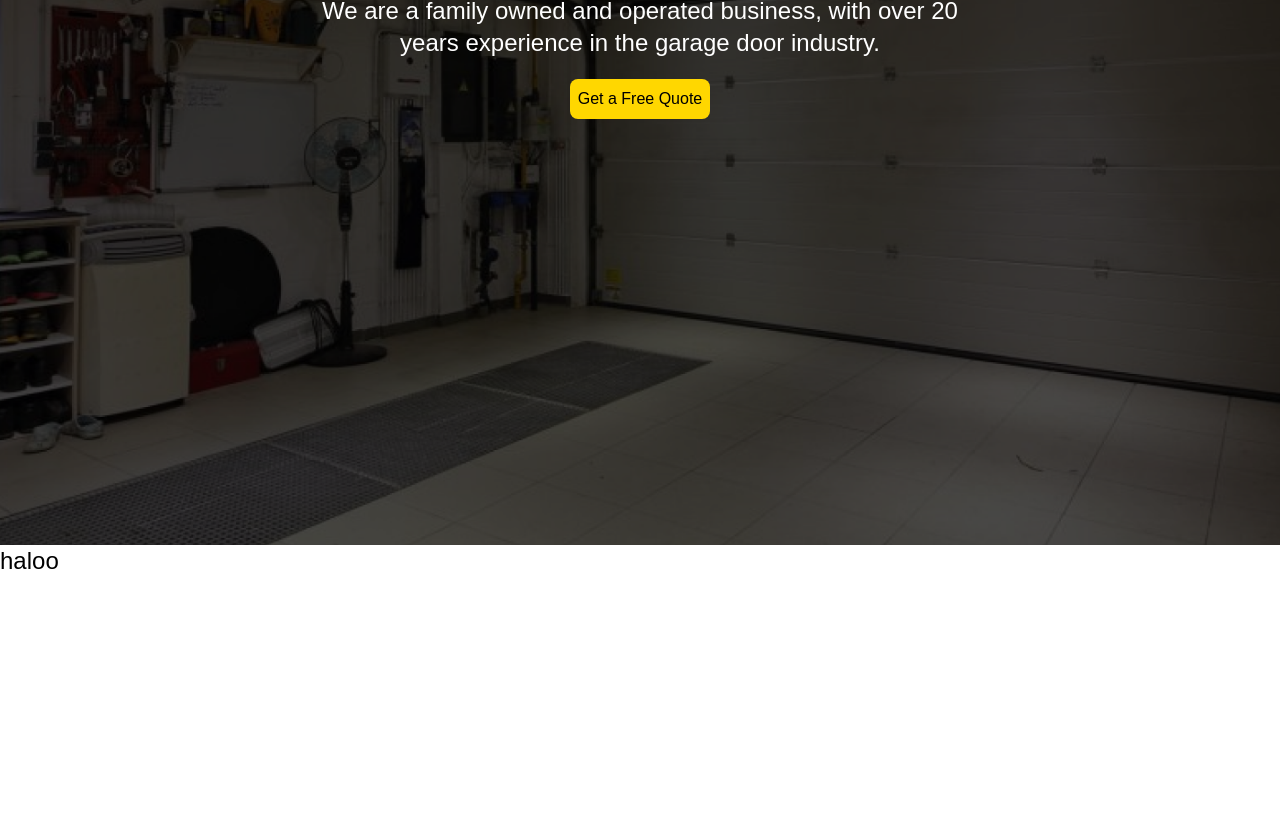
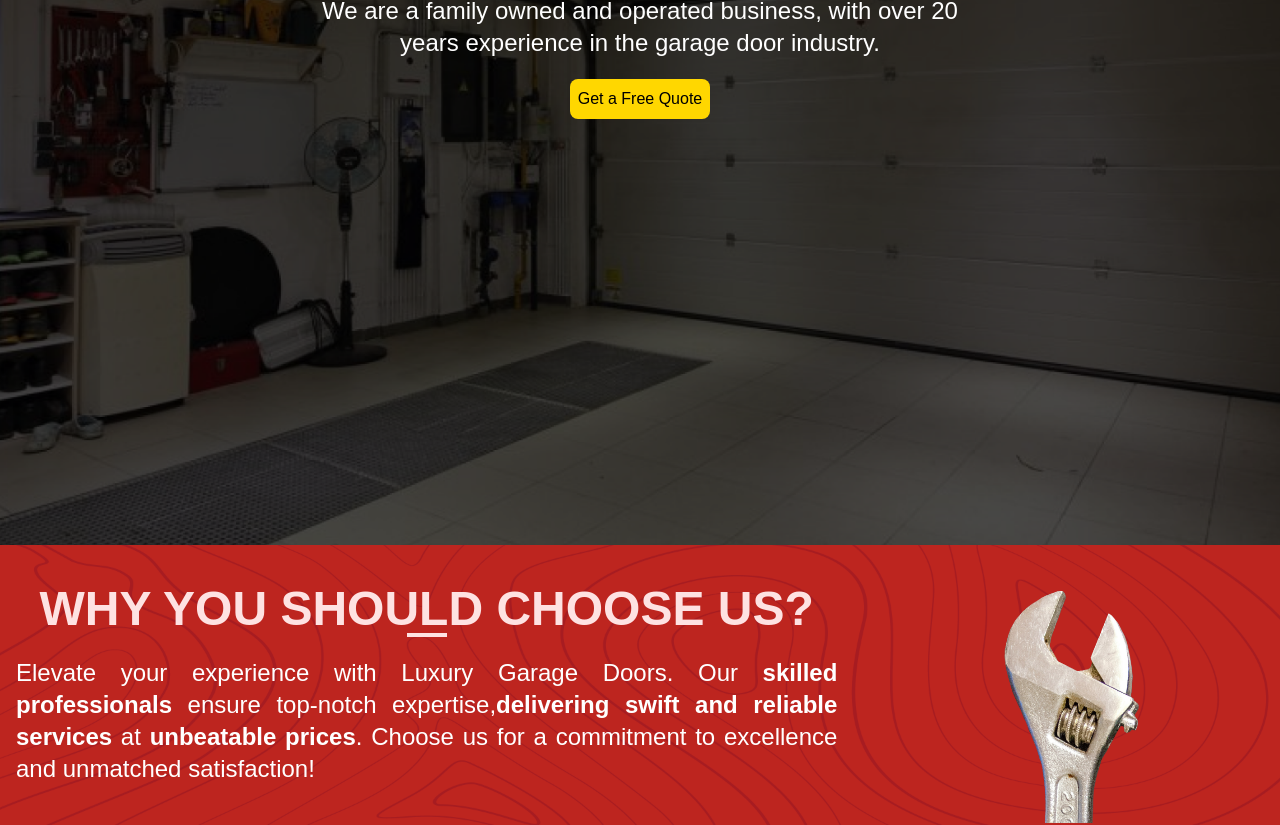
Before and after one commit to qweersq/luxurygaragedoors, a React (Vite) app: page / in a window 1280 px wide. Shown: the part 403-1228 px from the top of the page. Before the commit the page ends 980 px from the top, so only its background shows below. Built offline with nearby package versions, Linux system fonts and the light colour scheme.

Commit message:
page 2 in progres

```diff
--- a/src/MainPages/Page2.jsx
+++ b/src/MainPages/Page2.jsx
@@ -1,10 +1,25 @@
 import React from 'react'
+import bg2 from '../assets/images/bg2.webp';
+import foto1 from '../assets/images/foto1.webp';
 
 function Page2() {
   return (
-    <div>
-      <h1 className='text-2xl'>haloo</h1>
+    <div className="bg-cover bg-center" style={{ backgroundImage: `url(${bg2})` }}>
+    <div className="container">
+      <div className="flex flex-wrap sm:justify-between items-center ">
+        <div class="w-full px-4 font-medium mx-auto pt-5 sm:pt-3 md:pt-10   sm:w-2/3 place-items-center ">
+          <h1 className=" text-3xl font-bold sm:text-4xl lg:text-5xl text-red-100">WHY YOU SHOULD CHOOSE US?</h1>
+          <div className="w-10  pt-5 border-t-4 border-red-100"></div>
+          <p className="text-white text-justify pb-5 md:text-xl lg:text-2xl lg:pb-10">Elevate your experience with Luxury Garage Doors. Our <b class="font-bold">skilled professionals</b> ensure top-notch expertise,
+            <b className="font-bold">delivering swift and reliable services</b> at <b class="font-bold">unbeatable prices</b>. Choose us for a commitment to
+            excellence and unmatched satisfaction!</p>
+        </div>
+        <div className="w-full flex justify-center px-4 mx-auto pt-5 sm:pt-3 md:pt-5 sm:w-1/3 items-end">
+          <img src={foto1} alt="" className='"w-1/2 sm:w-[30rem] sm:h-60 md:h-64  md:w-[35rem] lg:h-64 lg:w-80'/>
+        </div>
+      </div>
     </div>
+  </div>
   )
 }
 
```
Also changed, not shown: src/assets/images/bg2.webp (added), src/assets/images/foto1.webp (added).
